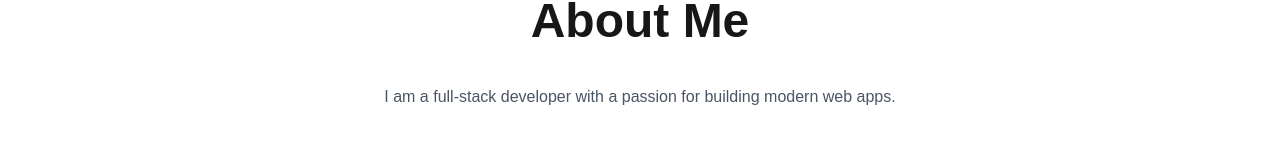
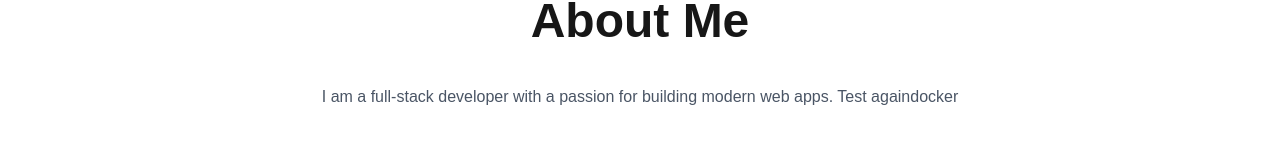
Before and after one commit to daincoding/portfolio, a Next.js app: page / in a window 1280 px wide. Shown: the part 883-1026 px from the top of the page. Built offline with nearby package versions, Linux system fonts and the light colour scheme.

Commit message:
Changed Dockerfiles

```diff
--- a/docker-compose.yml
+++ b/docker-compose.yml
@@ -2,7 +2,7 @@ version: "3.8"
 
 services:
   web:
-    image: portfolio
+    build: .
     container_name: portfolio
     ports:
       - "3000:3000"
--- a/src/components/About.js
+++ b/src/components/About.js
@@ -3,7 +3,7 @@ export default function About() {
       <section className="p-10 text-center mt-10">
         <h2 className="text-5xl font-semibold pb-5 mb-5">About Me</h2>
         <p className="mt-4 text-gray-600">
-          I am a full-stack developer with a passion for building modern web apps.
+          I am a full-stack developer with a passion for building modern web apps. Test againdocker
         </p>
       </section>
     );
```
Also changed, not shown: 1 other file (tests, documents, lock files or other folders).
